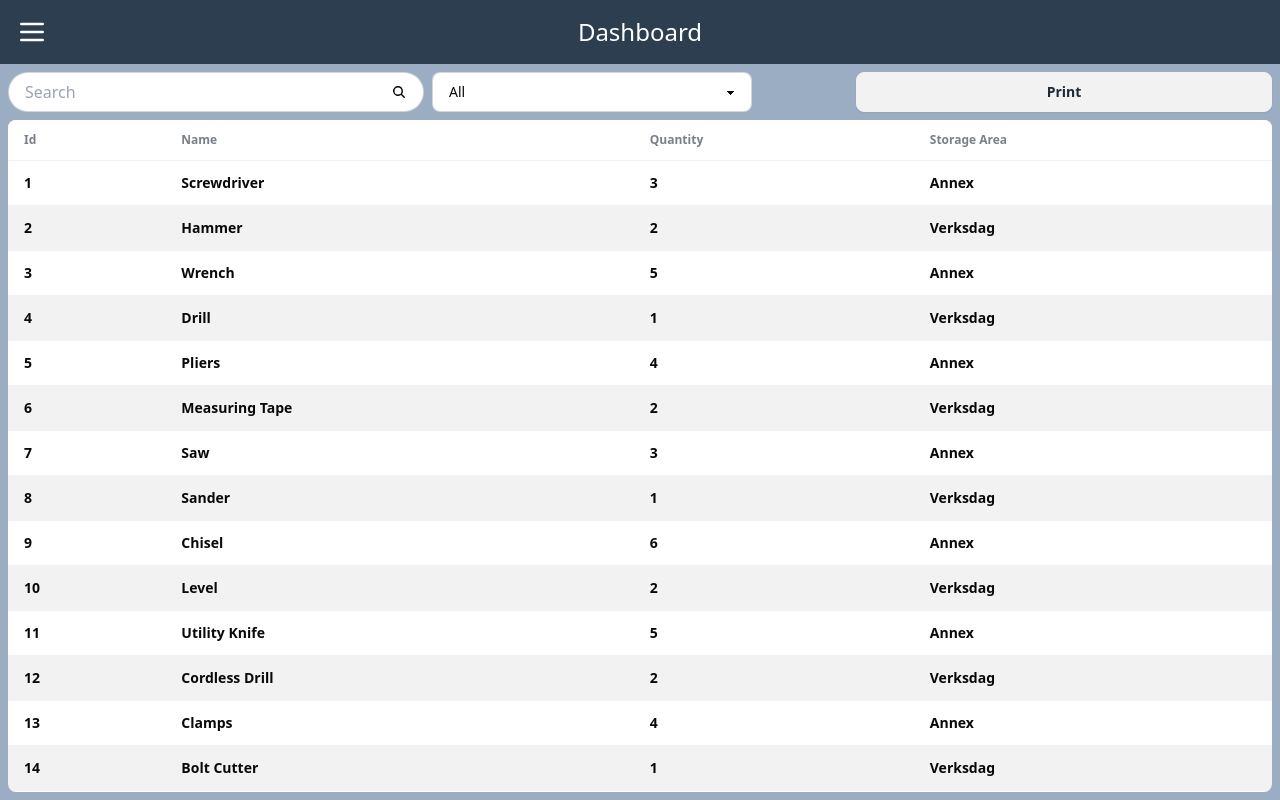
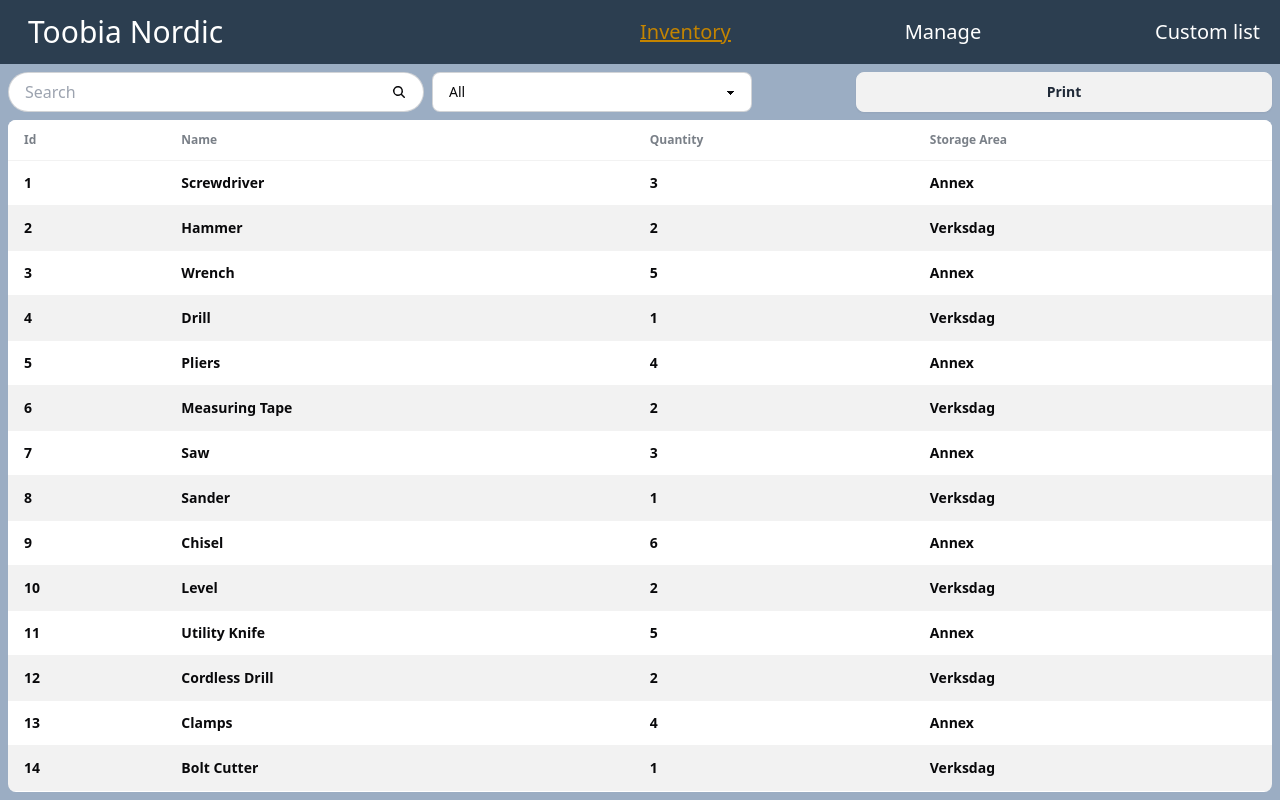
Before and after one commit to TobiasBlankJohansson/inventory-fullstack-app, a React (Vite) app in the folder frontend/: page / in a window 1280 px wide. Built offline with nearby package versions, Linux system fonts and the light colour scheme.

Commit message:
feat:add navbar for laptop

```diff
--- a/frontend/src/components/navbar/NavItem.tsx
+++ b/frontend/src/components/navbar/NavItem.tsx
@@ -8,9 +8,7 @@ export function NavItem(
 ): JSX.Element {
   return (
     <li
-      className={
-        "mb-4 " + (currentPage === page ? "text-secondary" : "text-white")
-      }
+      className={"" + (currentPage === page ? "text-secondary underline" : "text-white")}
     >
       <Link to={link}>{label}</Link>
     </li>
--- a/frontend/src/components/navbar/Navbar.tsx
+++ b/frontend/src/components/navbar/Navbar.tsx
@@ -1,5 +1,6 @@
 import { useEffect, useState } from "react";
 import { Sidebar } from "./Sidebar";
+import { navigation } from "./pages";
 
 type importNavbar = {
   currentPage: number;
@@ -16,7 +17,22 @@ export function Navbar({ currentPage, currentPageName }: importNavbar) {
     return () => window.removeEventListener("resize", handleResize);
   }, []);
 
-  return (
+  const laptop = (
+    <>
+      <nav className="navbar bg-primary w-full px-5">
+        <div className="navbar-start">
+          <h1 className="text-white text-3xl ml-2">Toobia Nordic</h1>
+        </div>
+        <div className="navbar-center"></div>
+        <div className="navbar-end">
+          <ol className="flex justify-between w-full text-xl">
+            {navigation(currentPage)}
+          </ol>
+        </div>
+      </nav>
+    </>
+  );
+  const phone = (
     <>
       <nav className="navbar bg-primary w-full">
         <div className="navbar-start">
@@ -56,4 +72,5 @@ export function Navbar({ currentPage, currentPageName }: importNavbar) {
       />
     </>
   );
+  return isLaptop ? laptop : phone;
 }
--- a/frontend/src/components/navbar/Pages.tsx
+++ b/frontend/src/components/navbar/Pages.tsx
@@ -4,5 +4,6 @@ export function navigation(currentPage: number): JSX.Element[] {
   return [
     NavItem("Inventory", "/", 0, currentPage),
     NavItem("Manage", "/manage", 1, currentPage),
+    NavItem("Custom list", "/", 1, currentPage),
   ];
 }
```
